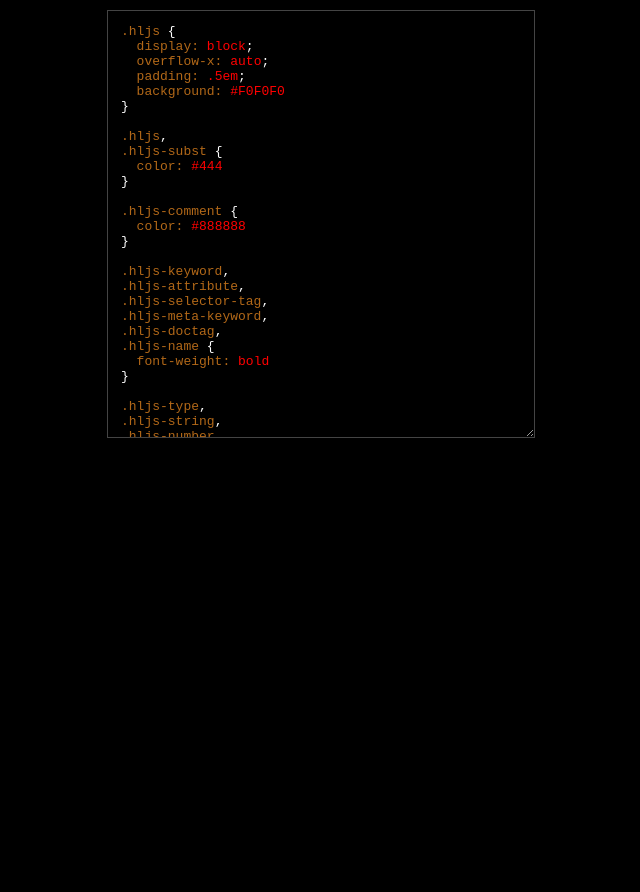
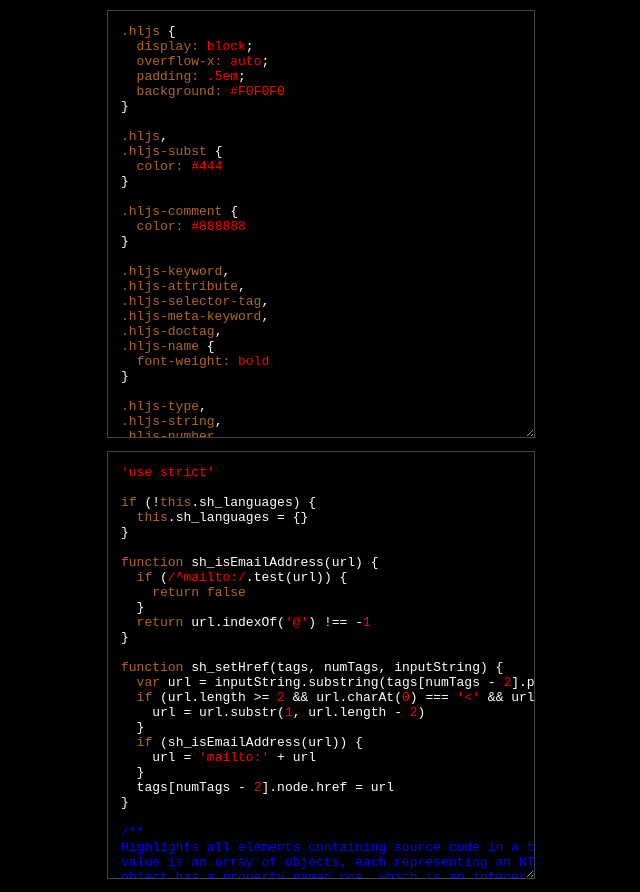
Before and after one commit to victrme/shjs, a website: page demo/index.html in a window 1280 px wide. Shown: the part 139-1031 px from the top of the page, without its empty margins (333-973 px from the left). Before the commit the page ends 800 px from the top, so only its background shows below. Drawn offline with Linux system fonts and the light colour scheme.

Commit message:
Added javascript to test more complex sh

```diff
--- a/demo/index.html
+++ b/demo/index.html
@@ -1,4 +1,4 @@
-<!doctype html>
+<!DOCTYPE html>
 <html lang="en">
 	<head>
 		<meta charset="UTF-8" />
@@ -27,6 +27,7 @@
 
 		<script src="../src/index.js"></script>
 		<script src="../src/langs/css.js"></script>
+		<script src="../src/langs/javascript.js"></script>
 		<link href="../src/themes/vim-dark.css" rel="stylesheet" id="theme-link" />
 
 		<script defer>
@@ -174,5 +175,45 @@
   font-weight: bold
 }</pre
 		>
+
+		<pre class="sh_javascript">
+'use strict'
+
+if (!this.sh_languages) {
+  this.sh_languages = {}
+}
+
+function sh_isEmailAddress(url) {
+  if (/^mailto:/.test(url)) {
+    return false
+  }
+  return url.indexOf('@') !== -1
+}
+
+function sh_setHref(tags, numTags, inputString) {
+  var url = inputString.substring(tags[numTags - 2].pos, tags[numTags - 1].pos)
+  if (url.length >= 2 && url.charAt(0) === '<' && url.charAt(url.length - 1) === '>') {
+    url = url.substr(1, url.length - 2)
+  }
+  if (sh_isEmailAddress(url)) {
+    url = 'mailto:' + url
+  }
+  tags[numTags - 2].node.href = url
+}
+
+/**
+Highlights all elements containing source code in a text string.  The return
+value is an array of objects, each representing an HTML start or end tag.  Each
+object has a property named pos, which is an integer representing the text
+offset of the tag. Every start tag also has a property named node, which is the
+DOM element started by the tag. End tags do not have this property.
+@param  inputString  a text string
+@param  language  a language definition object
+@return  an array of tag objects
+*/
+function sh_highlightString(inputString, language) {
+  var a = document.createElement('a')
+  var span = document.createElement('span')</pre
+		>
 	</body>
 </html>
```
